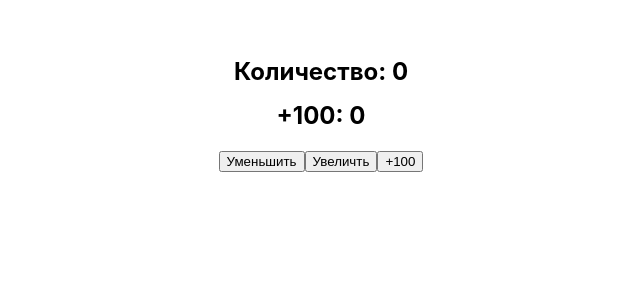
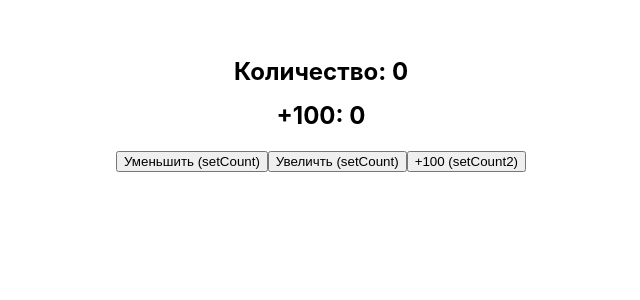
Before and after one commit to Amas9nine/useM-useC-reactM, a React (Vite) app: page / in a window 1280 px wide. Shown: the top 300 px of the page, without its empty margins (319-959 px from the left). Built offline with nearby package versions, Linux system fonts and the light colour scheme.

Commit message:
feat:everithing is ready for checking,separate

```diff
--- a/package.json
+++ b/package.json
@@ -4,7 +4,7 @@
   "version": "0.0.0",
   "type": "module",
   "scripts": {
-    "dev": "vite",
+    "google": "vite",
     "build": "vite build",
     "preview": "vite preview"
   },
--- a/src/App.jsx
+++ b/src/App.jsx
@@ -1,5 +1,5 @@
 
-import { useLayoutEffect, useState } from 'react'
+import { useLayoutEffect, useState, useMemo } from 'react'
 import './App.css'
 import { Sum } from './components/Sum';
 
@@ -7,32 +7,33 @@ function App() {
   const [count, setCount] = useState(0);
   const [count2, setCount2] = useState(0);
 
-  const result = Sum(4 * count + count2)
+  const result = useMemo(() => (Sum(4 * count + count2), console.log("asdasd")), [count])
 
   useLayoutEffect(() => {
     console.log("count", count);
   }, [count])
 
   return (
-    <article
-      className="App"
-      value={count}>
+    <article className="App" value={count}>
       <h2>Количество: {count}</h2>
       <h2>+100: {count2}</h2>
+
       <button onClick={() => {
         setCount((prev) => prev - 1)
       }}>
-        Уменьшить
+        Уменьшить (setCount)
       </button>
+
       <button onClick={() => {
         setCount((prev) => prev + 1)
       }}>
-        Увеличть
+        Увеличть (setCount)
       </button>
+
       <button onClick={() => {
         setCount2((prev) => prev + 100)
       }}>
-        +100
+        +100 (setCount2)
       </button>
     </article >
   )
```
